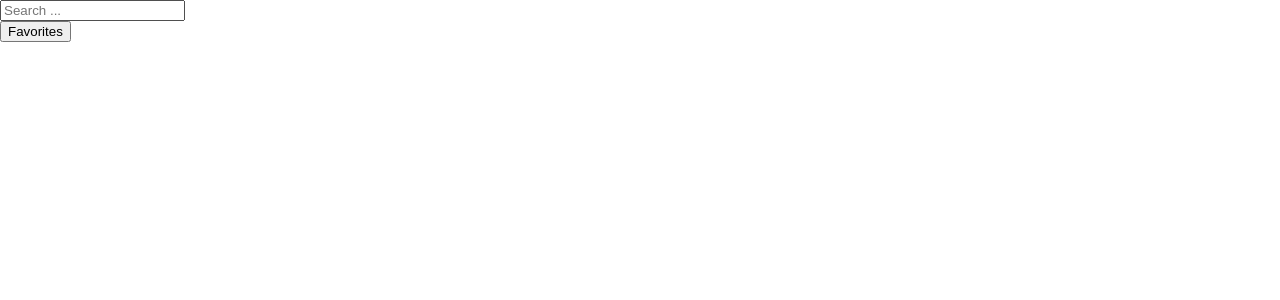
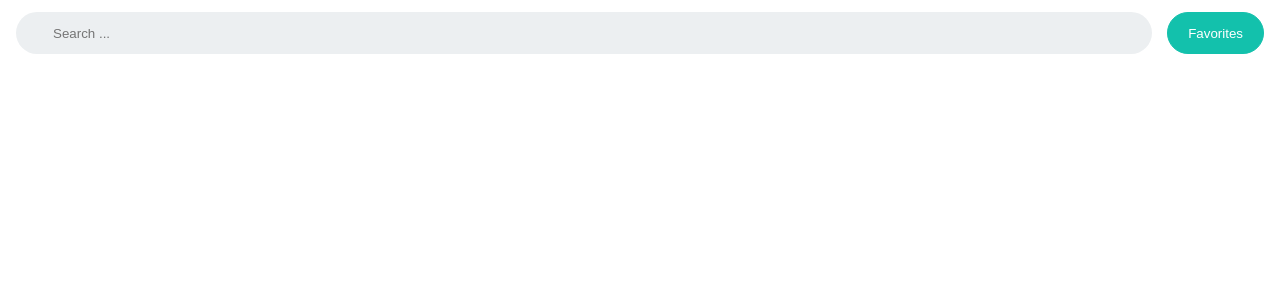
Before and after one commit to newshahn/wallapop-frontend-test, an Angular app: page / in a window 1280 px wide. Shown: the top 300 px of the page. Built offline with nearby package versions, Linux system fonts and the light colour scheme.

Commit message:
added navbar html and css

```diff
--- a/src/app/app.component.html
+++ b/src/app/app.component.html
@@ -1,14 +1,12 @@
 <nav>
-  <div class="marketplace__search-bar">
-    <input
-      type="search"
-      name="search"
-      class="wlp-input__text"
-      placeholder="Search ..."
-    />
-  </div>
+  <input
+    type="search"
+    name="search"
+    class="wlp-input__search"
+    placeholder="Search ..."
+  />
 
-  <button>Favorites</button>
+  <button class="wlp-button__favorites">Favorites</button>
 </nav>
 
 <router-outlet></router-outlet>
--- a/src/app/app.component.scss
+++ b/src/app/app.component.scss
@@ -0,0 +1,39 @@
+$primary-color: #13c1ac;
+$navbar-item-height: 42px;
+
+:host {
+  nav {
+    display: flex;
+    align-items: center;
+    justify-content: center;
+
+    height: 66px;
+    padding: 0 16px;
+  }
+
+  .wlp-input__search {
+    width: 100%;
+    height: $navbar-item-height;
+    border-radius: 21px;
+    background-color: #eceff1;
+    border: 1px solid transparent;
+
+    color: #253238;
+    padding: 0 32px 0 36px;
+  }
+
+  .wlp-button__favorites {
+    height: $navbar-item-height;
+    border-radius: 25px;
+    padding: 12px 20px;
+
+    cursor: pointer;
+    box-shadow: none;
+
+    background-color: $primary-color;
+    border: 1px solid $primary-color;
+
+    color: #fff;
+    margin-left: 15px;
+  }
+}
```
